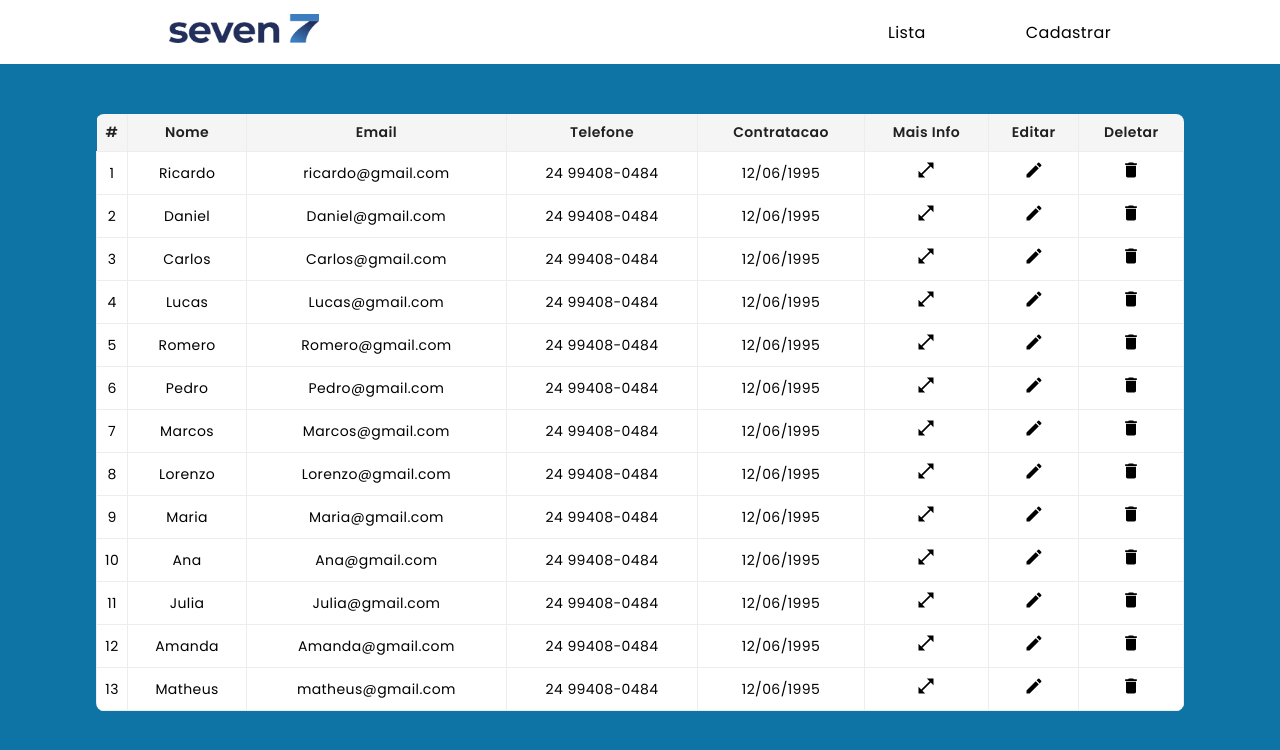
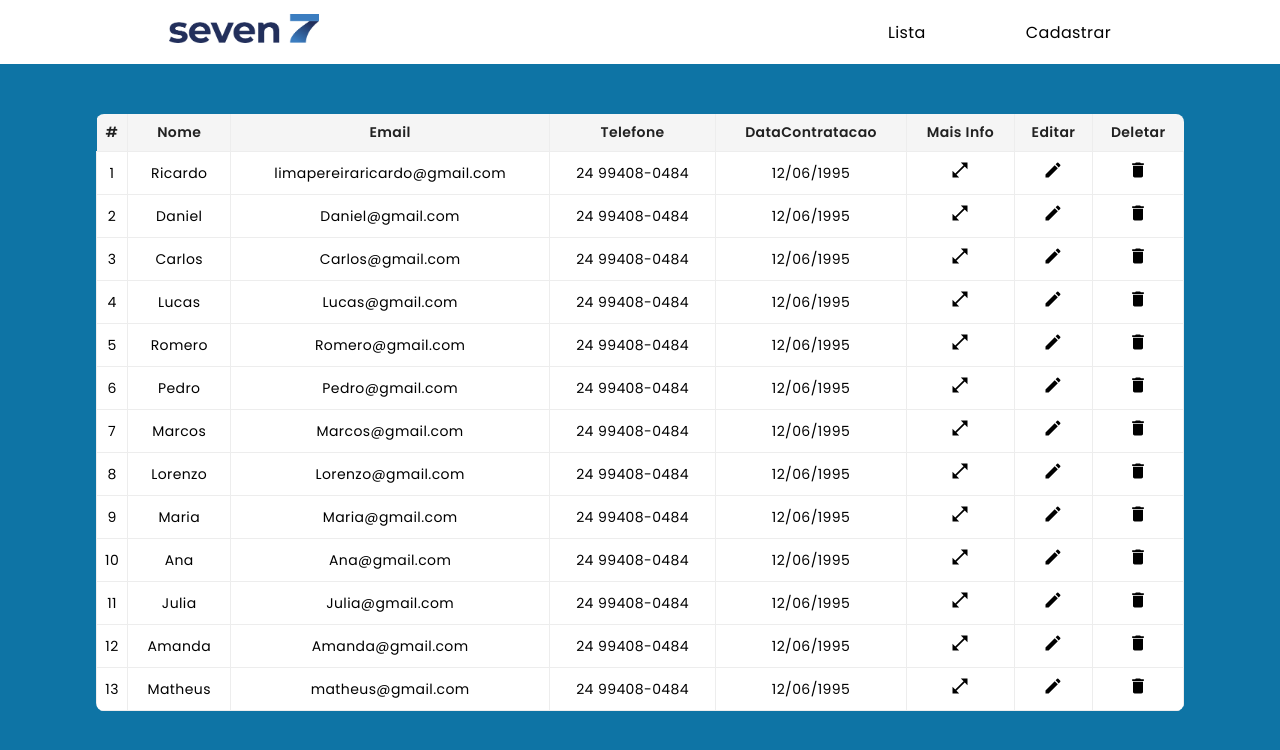
Before and after one commit to limaricardo/Seven-INC, a React (Create React App) app: page / in a window 1280 px wide. Shown: the top 750 px of the page. Built offline with nearby package versions, Linux system fonts and the light colour scheme.

Commit message:
Responsive pages, fix bugs into table for mobiles

```diff
--- a/src/components/EmployeeTable/index.js
+++ b/src/components/EmployeeTable/index.js
@@ -7,9 +7,9 @@ import DeleteIcon from "@mui/icons-material/Delete";
 
 import OpenInFullIcon from '@mui/icons-material/OpenInFull';
 import { Link } from "react-router-dom";
-import MoreInfoButton from "../MoreInfoButton";
+import MoreInfo from "../MoreInfo";
 
-const keysArray = ["nome", "email", "telefone", "contratacao"];
+const keysArray = ["nome", "email", "telefone", "dataContratacao"];
 
 const EmployeeTable = ({ data }) => {
   const [dados, setDados] = useState(data);
@@ -73,7 +73,7 @@ const EmployeeTable = ({ data }) => {
           ))}
         </STBody>
       </STable>
-      <MoreInfoButton data={data} emailId={emailId} showModal={showModal} setShowModal={setShowModal} />
+      <MoreInfo data={data} emailId={emailId} showModal={showModal} setShowModal={setShowModal} />
     </>
   );
 };
--- a/src/components/EmployeeTable/styles.js
+++ b/src/components/EmployeeTable/styles.js
@@ -9,7 +9,7 @@ export const STable = styled.table`
   border-radius: ${v.borderRadius};
   overflow: hidden;
 
-  @media only screen and (max-width: 599px) {
+  @media only screen and (max-width: 780px) {
     display: flex;
     justify-content: center;
     border-radius: 0px;
@@ -21,7 +21,7 @@ export const STHead = styled.thead`
   position: sticky;
   z-index: 100;
 
-  @media only screen and (max-width: 599px) {
+  @media only screen and (max-width: 780px) {
     display: block;
   }
 `;
@@ -30,7 +30,7 @@ export const STHead = styled.thead`
 export const STHeadTR = styled.tr`
   background: ${({ theme }) => theme.bg};
 
-  @media only screen and (max-width: 599px) {
+  @media only screen and (max-width: 780px) {
     display: block;
     margin: 0 0 1rem 0;
 
@@ -57,7 +57,7 @@ export const STH = styled.th`
     white-space: nowrap;
   }
 
-  @media only screen and (max-width: 599px) {
+  @media only screen and (max-width: 780px) {
     display: block;
   }
 `;
@@ -65,7 +65,7 @@ export const STH = styled.th`
 
 export const STBody = styled.tbody`
 
-  @media only screen and (max-width: 599px) {
+  @media only screen and (max-width: 780px) {
     display: block;
   }
 `;
@@ -74,7 +74,7 @@ export const STBody = styled.tbody`
 export const STBodyTR = styled.tr`
   background: ${({ theme }) => theme.white};
 
-  @media only screen and (max-width: 599px) {
+  @media only screen and (max-width: 780px) {
     display: block;
     margin: 0 0 1rem 0;
   }
@@ -86,12 +86,7 @@ export const STD = styled.td`
   border: 1px solid ${({ theme }) => theme.bg2};
   font-size: 14px;
 
-
-  @media only screen and (max-width: 395px) {
-    font-size: .75rem;
-  }
-
-  @media only screen and (max-width: 599px) {
+  @media only screen and (max-width: 780px) {
     display: block;
     font-size: .9rem;
 
@@ -99,7 +94,7 @@ export const STD = styled.td`
     border: none;
     border-bottom: 1px solid #eee;
     position: relative;
-    padding-left: 200px;
+    padding-left: 120px;
     height: 40px;
 
     &:nth-of-type(1):before{
@@ -115,7 +110,7 @@ export const STD = styled.td`
       content: "Telefone";
     }
     &:nth-of-type(5):before{
-      content: "Data de Nascimento";
+      content: "Data de Contratação";
     }
     &:nth-of-type(6):before{
       content: "Mais Informações";
@@ -138,4 +133,10 @@ export const STD = styled.td`
 		}
 
     }
+
+  @media only screen and (max-width: 395px) {
+    font-size: .75rem;
+  }
+
+
 `;
--- a/src/components/Mock/index.js
+++ b/src/components/Mock/index.js
@@ -2,11 +2,11 @@ export const dataMock = [{
   id: "1",
   nome: "Ricardo",
   cpf: "123.456.789-10",
-  email: "ricardo@gmail.com",
+  email: "limapereiraricardo@gmail.com",
   telefone: "24 99408-0484",
   dataNascimento: "12/06/1995",
   salario: "2500",
-  contratacao: "12/06/1995"
+  dataContratacao: "12/06/1995"
 },
 {
   id: "2",
@@ -16,7 +16,7 @@ export const dataMock = [{
   telefone: "24 99408-0484",
   dataNascimento: "12/06/1995",
   salario: "2500",
-  contratacao: "12/06/1995"
+  dataContratacao: "12/06/1995"
 },
 {
   id: "3",
@@ -26,7 +26,7 @@ export const dataMock = [{
   telefone: "24 99408-0484",
   dataNascimento: "12/06/1995",
   salario: "2500",
-  contratacao: "12/06/1995"
+  dataContratacao: "12/06/1995"
 },
 {
   id: "4",
@@ -36,7 +36,7 @@ export const dataMock = [{
   telefone: "24 99408-0484",
   dataNascimento: "12/06/1995",
   salario: "2500",
-  contratacao: "12/06/1995"
+  dataContratacao: "12/06/1995"
 },{
   id: "5",
   nome: "Romero",
@@ -45,7 +45,7 @@ export const dataMock = [{
   telefone: "24 99408-0484",
   dataNascimento: "12/06/1995",
   salario: "2500",
-  contratacao: "12/06/1995"
+  dataContratacao: "12/06/1995"
 },{
   id: "6",
   nome: "Pedro",
@@ -54,7 +54,7 @@ export const dataMock = [{
   telefone: "24 99408-0484",
   dataNascimento: "12/06/1995",
   salario: "2500",
-  contratacao: "12/06/1995"
+  dataContratacao: "12/06/1995"
 },{
   id: "7",
   nome: "Marcos",
@@ -63,7 +63,7 @@ export const dataMock = [{
   telefone: "24 99408-0484",
   dataNascimento: "12/06/1995",
   salario: "2500",
-  contratacao: "12/06/1995"
+  dataContratacao: "12/06/1995"
 },{
   id: "8",
   nome: "Lorenzo",
@@ -72,7 +72,7 @@ export const dataMock = [{
   telefone: "24 99408-0484",
   dataNascimento: "12/06/1995",
   salario: "2500",
-  contratacao: "12/06/1995"
+  dataContratacao: "12/06/1995"
 },{
   id: "9",
   nome: "Maria",
@@ -81,7 +81,7 @@ export const dataMock = [{
   telefone: "24 99408-0484",
   dataNascimento: "12/06/1995",
   salario: "2500",
-  contratacao: "12/06/1995"
+  dataContratacao: "12/06/1995"
 },{
   id: "10",
   nome: "Ana",
@@ -90,7 +90,7 @@ export const dataMock = [{
   telefone: "24 99408-0484",
   dataNascimento: "12/06/1995",
   salario: "2500",
-  contratacao: "12/06/1995"
+  dataContratacao: "12/06/1995"
 },{
   id: "11",
   nome: "Julia",
@@ -99,7 +99,7 @@ export const dataMock = [{
   telefone: "24 99408-0484",
   dataNascimento: "12/06/1995",
   salario: "2500",
-  contratacao: "12/06/1995"
+  dataContratacao: "12/06/1995"
 },{
   id: "12",
   nome: "Amanda",
@@ -108,7 +108,7 @@ export const dataMock = [{
   telefone: "24 99408-0484",
   dataNascimento: "12/06/1995",
   salario: "2500",
-  contratacao: "12/06/1995"
+  dataContratacao: "12/06/1995"
 },{
   id: "13",
   nome: "Matheus",
@@ -117,6 +117,6 @@ export const dataMock = [{
   telefone: "24 99408-0484",
   dataNascimento: "12/06/1995",
   salario: "2500",
-  contratacao: "12/06/1995"
+  dataContratacao: "12/06/1995"
 },
 ]
--- a/src/components/MoreInfoButton/index.js
+++ b/src/components/MoreInfo/index.js
@@ -11,9 +11,10 @@ const keysArrayForm = [
   "Telefone",
   "Data de Nascimento",
   "Salário",
+  "Data de Contratação"
 ];
 
-const MoreInfoButton = ({ data, emailId, showModal, setShowModal }) => {
+const MoreInfo = ({ data, emailId, showModal, setShowModal }) => {
   const renderedList = data
     .filter((item) => {
       return emailId === item.email;
@@ -44,7 +45,6 @@ const MoreInfoButton = ({ data, emailId, showModal, setShowModal }) => {
           {renderedList[0] &&
             keysArrayForm.map((item, index) => {
               const value = renderedList[0][dataKeys[0][index]];
-              console.log(item)
               return (
                 <InfoDiv key={index}>
                   <Text>{keysArrayForm[index]}:</Text>
@@ -58,4 +58,4 @@ const MoreInfoButton = ({ data, emailId, showModal, setShowModal }) => {
   );
 };
 
-export default MoreInfoButton;
+export default MoreInfo;
--- a/src/components/MoreInfoButton/styles.js
+++ b/src/components/MoreInfo/styles.js
@@ -4,7 +4,7 @@ export const InfoContainer = styled.div`
   display: flex;
   flex-direction: column;
   align-items: center;
-  padding: 50px 0 0 80px;
+  padding: 30px 0 0 80px;
 
 
   @media only screen and (max-width: 395px) {
@@ -15,18 +15,27 @@ export const InfoContainer = styled.div`
 export const InfoDiv = styled.div`
   display: flex;
   justify-content: left;
-  width: 320px;
-  height: 50px;
+  width: 500px;
+  height: 40px;
   align-items: space-between;
+  font-size: 0.95rem;
+
+  @media only screen and (max-width: 599px) {
+    height: 35px;
+    font-size: 0.7rem;
+  }
 
   @media only screen and (max-width: 395px) {
-    height: 40px;
+    height: 35px;
+    font-size: 0.6rem;
   }
 `;
+
 export const Text = styled.div`
   width: 100%;
   text-align: left;
   &:first-child{
-    width: 120px;
+    width: 350px;
+    text-align: center;
   }
 `;
--- a/src/components/Navbar/styles.js
+++ b/src/components/Navbar/styles.js
@@ -8,7 +8,8 @@ export const Header = styled.header`
   height: 8vh;
   background-color: white;
 
-  @media only screen and (max-width: 599px) {
+  @media only screen and (max-width: 395px) {
+    font-size: 0.8rem;
   }
 
 `
@@ -20,7 +21,7 @@ export const Nav = styled.nav`
   align-items: center;
   gap: 400px;
 
-  @media only screen and (max-width: 599px) {
+  @media only screen and (max-width: 780px) {
     gap: 0px;
     justify-content: space-evenly;
   }
@@ -31,11 +32,15 @@ export const DivNav = styled.div`
   justify-content: flex-end;
   gap: 100px;
 
-  @media only screen and (max-width: 599px) {
+  @media only screen and (max-width: 780px) {
     gap: 50px;
   }
 `
 
 export const Image = styled.img`
   width: 150px;
+
+  @media only screen and (max-width: 395px) {
+    width: 100px;
+  }
 `
--- a/src/components/UI/Field/styles.js
+++ b/src/components/UI/Field/styles.js
@@ -28,6 +28,10 @@ export const FieldInput = styled.input`
   @media only screen and (max-width: 599px) {
     height: 35px;
   }
+
+  @media only screen and (max-width: 395px) {
+    font-size: 0.6rem;
+  }
 `
 
 export const LabelInput = styled.div`
@@ -40,4 +44,8 @@ export const LabelInput = styled.div`
   @media only screen and (max-width: 599px) {
     margin-top: 5px;
   }
+
+  @media only screen and (max-width: 395px) {
+    font-size: 0.6rem;
+  }
 `
--- a/src/components/UI/Form/styles.js
+++ b/src/components/UI/Form/styles.js
@@ -16,6 +16,11 @@ export const FieldContainer = styled.div`
     width: 90vw;
     padding-top: 10px;
   }
+
+  @media only screen and (max-width: 395px) {
+    width: 90vw;
+    font-size: 0.7rem;
+  }
 `
 
 export const ButtonContainerDiv = styled.div`
--- a/src/components/UI/Modal/styles.js
+++ b/src/components/UI/Modal/styles.js
@@ -18,16 +18,21 @@ export const ModalContainer = styled.div`
   position: absolute;
   top: 25%;
   left: 50%;
-  height: 60vh;
-  width: 400px;
+  height: 50vh;
+  width: 600px;
   transform: translate(-50%, -25%);
   background: white;
   border-radius: 5px;
   box-shadow: 2px 2px 2px var(--primary);
   padding: 10px 10px 0 0;
 
-  @media only screen and (max-width: 395px) {
-    width: 300px;
+  @media only screen and (max-width: 599px) {
+    width: 90vw;
     font-size: .9rem;
   }
+
+  @media only screen and (max-width: 395px) {
+    font-size: .8rem;
+    height: 60vh;
+  }
 `
```
